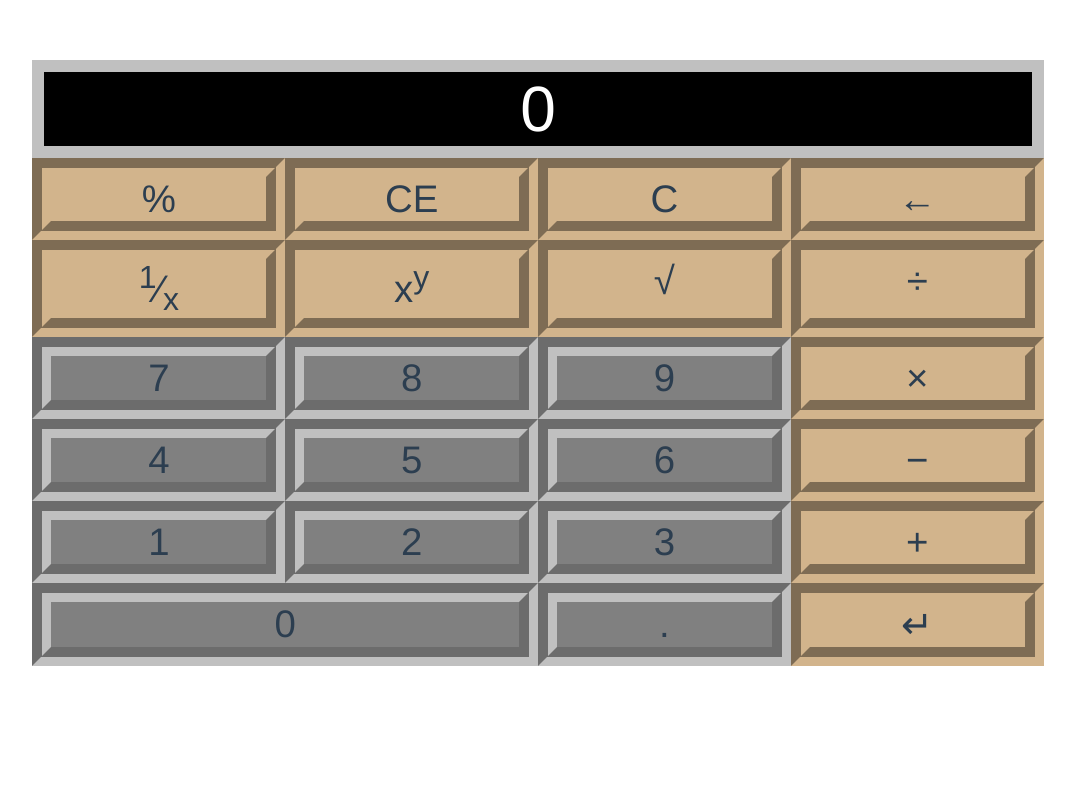
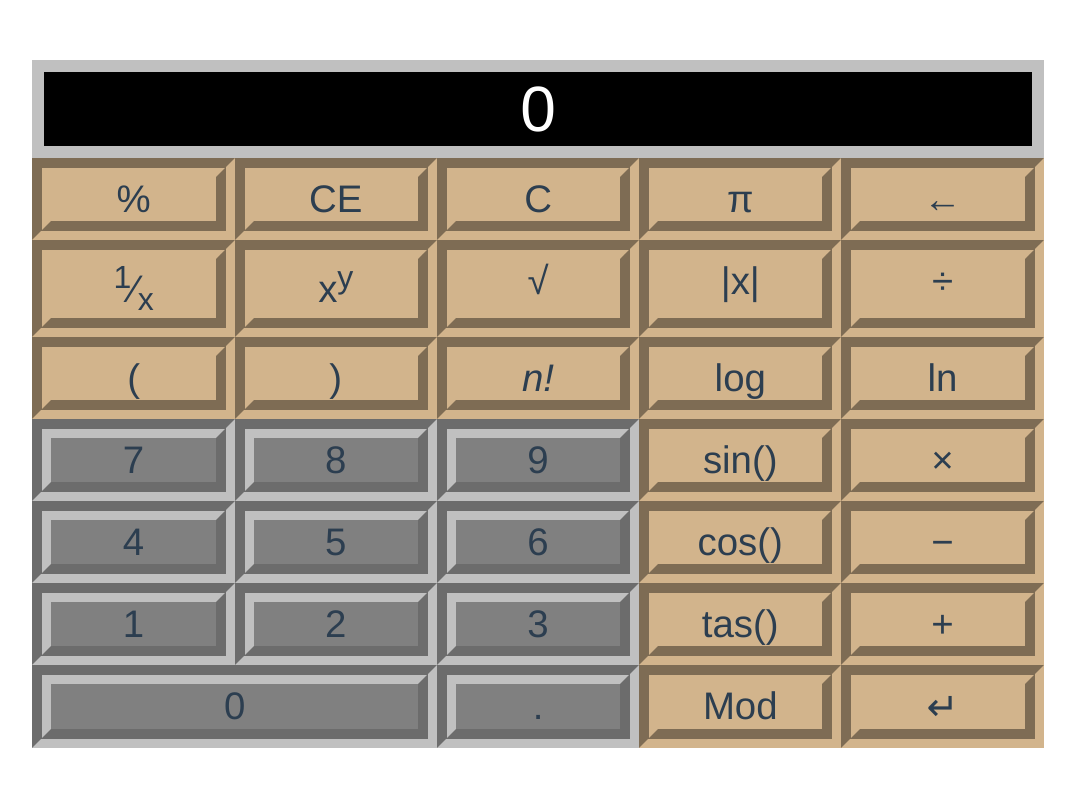
Before and after one commit to Giles-Aiden/vueCalculator, a Vue app: page / in a window 1280 px wide. Shown: the top 786 px of the page, without its empty margins (102-1177 px from the left). Built offline with nearby package versions, Linux system fonts and the light colour scheme.

Commit message:
more buttons

```diff
--- a/src/components/Calc.vue
+++ b/src/components/Calc.vue
@@ -1,32 +1,44 @@
+//<div @click="addOpp()" class="btn"></div>
 <template>
   <div class="calc">
     <div @click="setBuffer(getBuffer())" class="display">
-      {{ display.join('') || 'ERROR' }}
+      {{ callDisplay() || "ERROR" }}
     </div>
     <div @click="addOpp('percent')" class="btn">%</div>
     <div @click="clearEntry" class="btn">CE</div>
     <div @click="clear" class="btn">C</div>
+    <div @click="addOpp('pi')" class="btn">π</div>
     <div @click="del" class="btn">&larr;</div>
     <div @click="addOpp('oneOver')" class="btn">
       <sup>1</sup>&frasl;<sub>x</sub>
     </div>
     <div @click="addOpp('exp')" class="btn">x<sup>y</sup></div>
     <div @click="addOpp('root')" class="btn">&radic;</div>
+    <div @click="addOpp('abs')" class="btn">|x|</div>
     <div @click="addOpp('div')" class="btn">&divide;</div>
+    <div @click="addOpp('openP')" class="btn">(</div>
+    <div @click="addOpp('closeP')" class="btn">)</div>
+    <div @click="addOpp('n!')" class="btn"><em>n!</em></div>
+    <div @click="addOpp('log')" class="btn">log</div>
+    <div @click="addOpp('ln')" class="btn">ln</div>
     <div @click="num(7)" class="btn num">7</div>
     <div @click="num(8)" class="btn num">8</div>
     <div @click="num(9)" class="btn num">9</div>
+    <div @click="addOpp('sin')" class="btn">sin()</div>
     <div @click="addOpp('mult')" class="btn">&times;</div>
     <div @click="num(4)" class="btn num">4</div>
     <div @click="num(5)" class="btn num">5</div>
     <div @click="num(6)" class="btn num">6</div>
+    <div @click="addOpp('cos')" class="btn">cos()</div>
     <div @click="addOpp('sub')" class="btn">&minus;</div>
     <div @click="num(1)" class="btn num">1</div>
     <div @click="num(2)" class="btn num">2</div>
     <div @click="num(3)" class="btn num">3</div>
+    <div @click="addOpp('tas')" class="btn">tas()</div>
     <div @click="addOpp('add')" class="btn">&#43;</div>
     <div @click="num(0)" class="btn num" id="zero">0</div>
     <div @click="addOpp('dot')" class="btn num">.</div>
+    <div @click="addOpp('mod')" class="btn">Mod</div>
     <div @click="result()" class="btn">&crarr;</div>
   </div>
 </template>
@@ -35,27 +47,37 @@
 export default {
   data() {
     return {
+      //Stores unsplit floats and opperators
       display: [0],
+      //Stores current float
       buffer: [0],
+      //Previous answer
       ans: 0,
     };
   },
   methods: {
+    callDisplay() {
+      return this.display.join("");
+    },
+    //sets buffer to last display item
+    //useful when deleting past current buffer
     redisplay() {
       this.display[this.display.length - 1] = this.getBuffer();
     },
+    //returns current buffer
     getBuffer() {
-      return parseFloat(this.buffer.join(''), 10);
+      return parseFloat(this.buffer.join(""), 10);
     },
+    //sets buffer with decimals and numbers
     setBuffer(num) {
       console.log(num);
-      let b = String(num).split('');
+      let b = String(num).split("");
       this.buffer = b.map((num) => {
-        if ((/[^.\D]/).test(num)) {
+        if (/[^.\D]/.test(num)) {
           return parseInt(num, 10);
-        } else if((/\./).test(num)) {
-          console.log('dot');
-          return;
+        } else if (/\./.test(num)) {
+          console.log("dot");
+          return ".";
         } else {
           return num;
         }
@@ -63,28 +85,30 @@ export default {
       console.log(`${this.buffer}`);
       this.redisplay();
     },
-    getResult() {
-      return;
-    },
+    //resets calc
     clear() {
       this.ans = 0; //add prev result here;
       this.display = [0];
       this.buffer = [0];
     },
+    //clears current number
     clearEntry() {
       this.display[this.display.length - 1] = 0;
       this.buffer = [0];
     },
+    //adds number to buffer
     num(number) {
       if (this.buffer[0] == 0 && this.buffer.length == 1)
         this.buffer[0] = number;
       else this.buffer.push(number);
       this.redisplay();
     },
+    //deletes numbers, opperators, and decimals
     del() {
       if (this.buffer.length > 1) this.buffer.pop();
-      else if (this.buffer[0] != 0) this.setBuffer(0);
-      else if ((/\./).test(this.buffer[this.buffer.length - 1])) {
+      else if (this.buffer[0] != 0 && this.buffer.length == 1)
+        this.setBuffer(0);
+      else if (/\./.test(this.buffer[this.buffer.length - 1])) {
         this.buffer.pop;
         this.buffer.pop;
       } else if (this.display[0] == 0) return;
@@ -95,6 +119,7 @@ export default {
       }
       this.redisplay();
     },
+    //adds opperator to display array and makes new item to edit
     addOpp(opp) {
       if (this.display[this.display.length - 1] != '') {
         switch (opp) {
@@ -109,7 +134,7 @@ export default {
             this.buffer = [];
             break;
           case 'mult':
-            this.display.push('X');
+            this.display.push('x');
             this.display.push('');
             this.buffer = [];
             break;
@@ -127,80 +152,121 @@ export default {
             this.buffer.push('.');
             break;
           case 'exp':
-            this.display.push(`^`);
+            this.display.push('^');
             this.display.push('');
             this.buffer = [];
             break;
           case 'root':
-            if (this.buffer[0] == 0 || this.buffer[0] == '') break;
+            if (this.display.length >= 3 || this.display[0] != 0) {
               this.display.push('√');
+              this.display.push('');
+              this.buffer = [];
+            }
+            break;
+          case 'openP':
+            this.buffer.push('(');
+            this.display.push('');
+            this.buffer = [];
+            break;
+          case 'closeP':
+            this.buffer.push(')');
             this.display.push('');
             this.buffer = [];
             break;
           case 'oneOver':
             this.setBuffer(1 / this.getBuffer());
             break;
+          case 'n!': {
+            let result = this.getBuffer();
+            for (let i=this.getBuffer()-1; i>0; i--) {
+              result *= i;
+            }
+            this.setBuffer(result);
+            break;
+          }
+          case 'abs':
+            this.setBuffer(Math.abs(this.getBuffer()));
+            break;
+          case 'sin':
+          case 'cos':
+          case 'tas':
+          default:
+            console.log('error');
+            break;
         }
       }
     },
+    //sets display, ans, and computes answer
     result() {
       let removeIndex = (arr, iArr) => {
         let res = [];
-          for(let i=0; i<arr.length; i++) {
-            if(!iArr.includes(i)) res.push(arr[i]);
+        for (let i = 0; i < arr.length; i++) {
+          if (!iArr.includes(i)) res.push(arr[i]);
         }
         return res;
-        }
+      };
       //PEMDAS math here
-        let check = [/\(/, /\)/, /\^/, /√/, /X/, /\//, /\+/, /-/]
-        for (let x=0;x<check.length;x++) {
-          for (let i=0;i<this.display.length;i++) {
+      let check = [/\(/, /\)/, /\^/, /√/, /^(x)/, /%/, /\//, /\+/, /-/];
+      for (let x = 0; x < check.length; x++) {
+        for (let i = 0; i < this.display.length; i++) {
           if (check[x].test(this.display[i])) {
+            //if input is not a number do below in accordance with PEMDAS
+            //compute prevNum and nextNum by opperator
             switch (x) {
               case 0:
               case 1:
                 break;
               case 2:
-                  this.display[i-1] = Math.pow(this.display[i-1], this.display[i+1]);
+                this.display[i - 1] = Math.pow(
+                  this.display[i - 1],
+                  this.display[i + 1]
+                );
                 break;
               case 3:
-                  this.display[i-1] = Math.pow(this.display[i-1], 1/this.display+1);
+                this.display[i - 1] = Math.pow(
+                  this.display[i - 1],
+                  1 / this.display + 1
+                );
                 break;
               case 4:
-                  this.display[i-1] = this.display[i-1] * this.display[i+1];
+                this.display[i - 1] = this.display[i - 1] * this.display[i + 1];
                 break;
               case 5:
-                  this.display[i-1] = this.display[i-1] / this.display[i+1];
+                this.display[i - 1] =
+                  (this.display[i + 1] * this.display[i - 1]) / 100;
                 break;
               case 6:
-                  this.display[i-1] = this.display[i-1] + this.display[i+1];
+                this.display[i - 1] = this.display[i - 1] / this.display[i + 1];
                 break;
               case 7:
-                  this.display[i-1] = this.display[i-1] - this.display[i+1];
+                this.display[i - 1] = this.display[i - 1] + this.display[i + 1];
+                break;
+              case 8:
+                this.display[i - 1] = this.display[i - 1] - this.display[i + 1];
                 break;
             }
-              this.display = removeIndex(this.display, [i,i+1]);
+            this.display = removeIndex(this.display, [i, i + 1]);
           }
         }
       }
-        this.setBuffer(this.display[this.display.length-1]);
-      }
-    }
-  }
+      this.setBuffer(this.display[this.display.length - 1]);
+    },
+  },
+};
 </script>
 
 <!-- Add "scoped" attribute to limit CSS to this component only -->
 <style scoped>
 .calc {
   display: grid;
-  grid-template-columns: repeat(4, 1fr);
+  grid-template-columns: repeat(5, 1fr);
   grid-auto-rows: minmax(50px, auto);
   margin: auto;
   width: 80%;
   height: 100%;
 }
 .display {
-  grid-column: 1/5;
+  grid-column: 1/6;
   background-color: black;
   color: white;
   overflow-x: auto;
```
Lines whose indentation alone changed are shown as unchanged.
